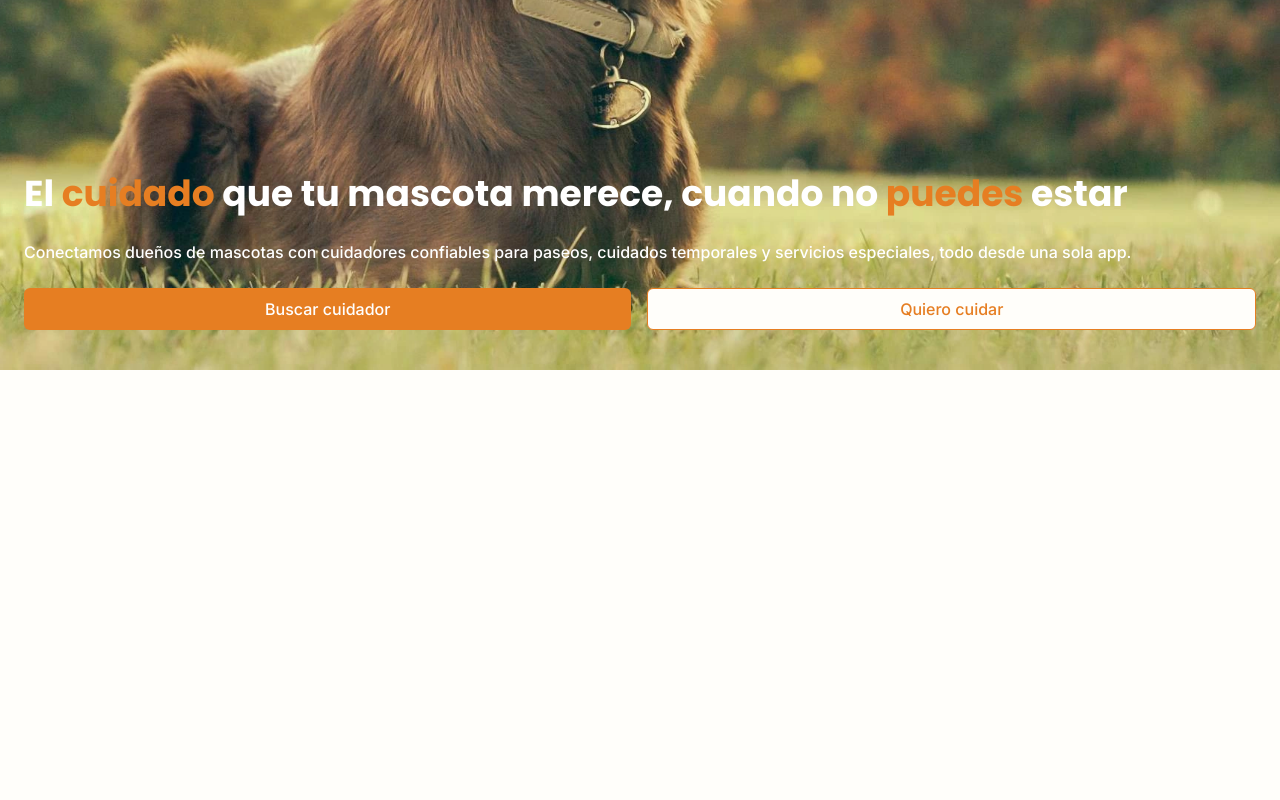
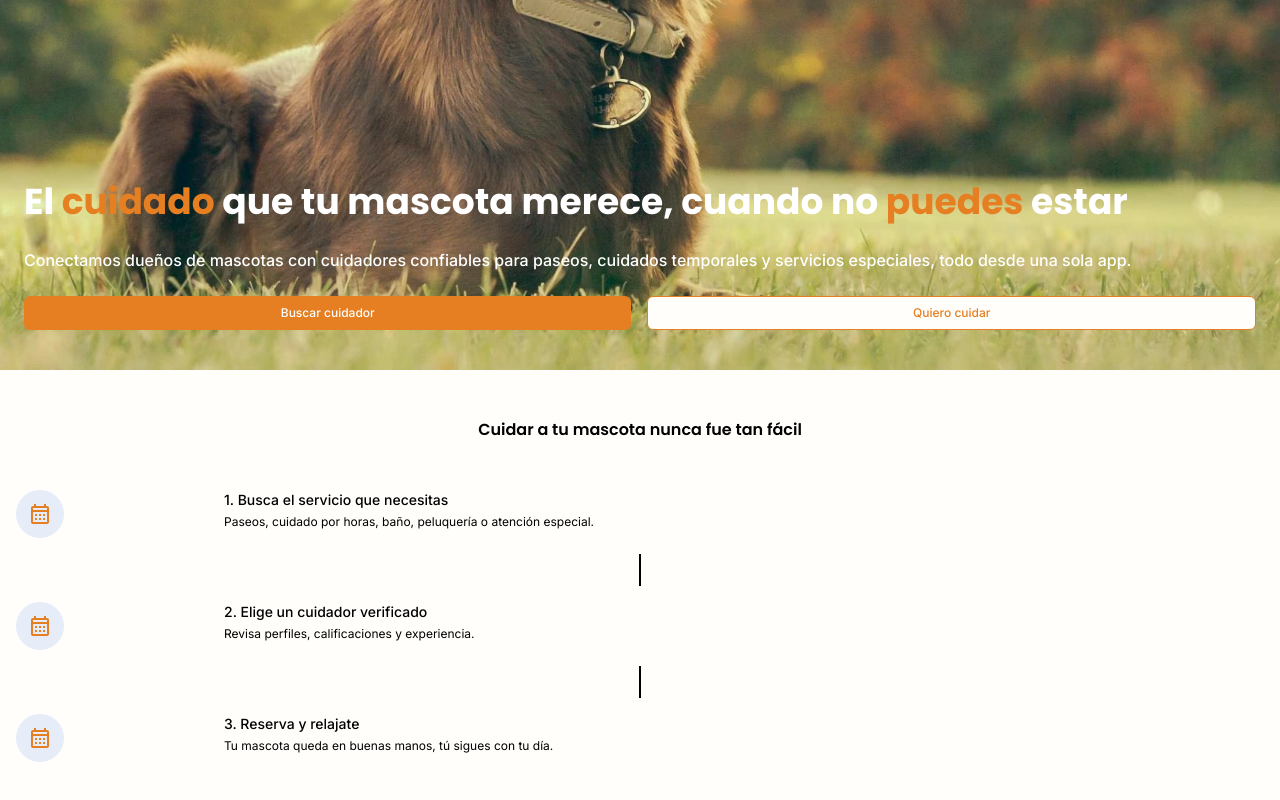
Before and after one commit to GabiniJQ/petcare, a React (Vite) app: page / in a window 1280 px wide. Shown: the part 430-1230 px from the top of the page. Built offline with nearby package versions, Linux system fonts and the light colour scheme.

Commit message:
Add services section and change nav icons size

```diff
--- a/src/index.css
+++ b/src/index.css
@@ -5,6 +5,8 @@
 
   --color-primary-dark: #d47420;
   --color-secondary-dark: #f7f7f7;
+
+  --color-blue-icon: #E6EDF8;
 
   --font-title: 'Poppins', sans-serif;
 }
@@ -30,6 +32,10 @@
   @apply font-title font-bold leading-11
 }
 
+@utility subtitle {
+  @apply font-title font-semibold text-center
+}
+
 @utility nav-blur {
   @apply blur-2xl;
 }
--- a/src/pages/home/Hero.tsx
+++ b/src/pages/home/Hero.tsx
@@ -15,11 +15,11 @@ const Hero = () => {
         </h2>
 
         <div className='flex gap-4 '>
-          <Button className='w-full'>
+          <Button className='w-full text-xs'>
             Buscar cuidador
           </Button>
 
-          <Button variant='secondary' className='w-full'>
+          <Button variant='secondary' className='w-full text-xs'>
             Quiero cuidar
           </Button>
         </div>
--- /dev/null
+++ b/src/pages/home/Services.tsx
@@ -0,0 +1,68 @@
+import { MdOutlineCalendarMonth } from 'react-icons/md'
+import IconCircle from '../../shared/components/IconCircle'
+
+const Services = () => {
+  return (
+    <section className='flex flex-col gap-12 py-12'>
+      <h1 className='subtitle'>Cuidar a tu mascota nunca fue tan fácil</h1>
+
+      <div className='flex flex-col'>
+        <div className='flex justify-between gap-4'>
+          <div className='flex items-center justify-center'>
+            <IconCircle>
+              <MdOutlineCalendarMonth className='text-primary size-6' />
+            </IconCircle>
+          </div>
+
+          <div className='flex flex-col gap-1 w-5/6'>
+            <h2 className='text-sm font-medium'>
+              1. Busca el servicio que necesitas
+            </h2>
+
+            <p className='text-xs'>
+              Paseos, cuidado por horas, baño, peluquería o atención especial.
+            </p>
+          </div>
+        </div>
+
+        <div className='flex justify-center items-center after:border after:h-8 after:my-4'></div>
+
+        <div className='flex justify-between gap-4'>
+          <div className='flex items-center justify-center'>
+            <IconCircle>
+              <MdOutlineCalendarMonth className='text-primary size-6' />
+            </IconCircle>
+          </div>
+
+          <div className='flex flex-col gap-1 w-5/6'>
+            <h2 className='text-sm font-medium'>
+              2. Elige un cuidador verificado
+            </h2>
+
+            <p className='text-xs'>
+              Revisa perfiles, calificaciones y experiencia.
+            </p>
+          </div>
+        </div>
+
+        <div className='flex justify-center items-center after:border after:h-8 after:my-4'></div>
+
+        <div className='flex justify-between gap-4'>
+          <IconCircle>
+            <MdOutlineCalendarMonth className='text-primary size-6' />
+          </IconCircle>
+
+          <div className='flex flex-col gap-1 w-5/6'>
+            <h2 className='text-sm font-medium'>3. Reserva y relajate</h2>
+
+            <p className='text-xs'>
+              Tu mascota queda en buenas manos, tú sigues con tu día.
+            </p>
+          </div>
+        </div>
+      </div>
+    </section>
+  )
+}
+
+export default Services
--- a/src/pages/home/index.tsx
+++ b/src/pages/home/index.tsx
@@ -1,12 +1,19 @@
 import Navbar from '../../shared/components/Navbar'
 import Hero from './Hero'
+import Services from './Services'
 
 const HomePage = () => {
   return (
-    <div className='h-[2000px] bg-secondary'>
+    <div className='h-500 bg-secondary min-w-[320px]'>
       <Navbar />
 
       <Hero />
+
+      <div className='px-4'>
+        <Services />
+      </div>
+
+
     </div>
   )
 
--- /dev/null
+++ b/src/shared/components/IconCircle.tsx
@@ -0,0 +1,17 @@
+import clsx from 'clsx'
+import type { ReactNode } from 'react'
+
+type IconCircleProps = {
+  children: ReactNode
+  className?: string
+}
+
+const IconCircle = ({ children, className }: IconCircleProps) => {
+  return (
+    <div className={clsx('flex items-center justify-center bg-blue-icon size-12 rounded-full', className)}>
+      {children}
+    </div>
+  )
+}
+
+export default IconCircle
--- a/src/shared/components/Navbar.tsx
+++ b/src/shared/components/Navbar.tsx
@@ -18,17 +18,17 @@ const Navbar = () => {
         )}
       >
         {
-          !isTopScreen && <div className='absolute inset-0 backdrop-blur-xs -z-10 '></div>
+          !isTopScreen && <div className='absolute inset-0 backdrop-blur-[3px] -z-10 '></div>
         }
 
         <img
           src='/img/petcare-logo.webp'
           alt='PetCare Logo'
-          width={120}
-          height={120}
+          width={100}
+          height={100}
         />
 
-        <div className='flex items-center justify-center w-1/6'>
+        <div className='flex items-center justify-center min-w-25'>
           <button onClick={() => setMobileMenuOpen(!MobileMenuOpen)}>
             <HiBars3 className='text-orange-600 size-12' />
           </button>
```
